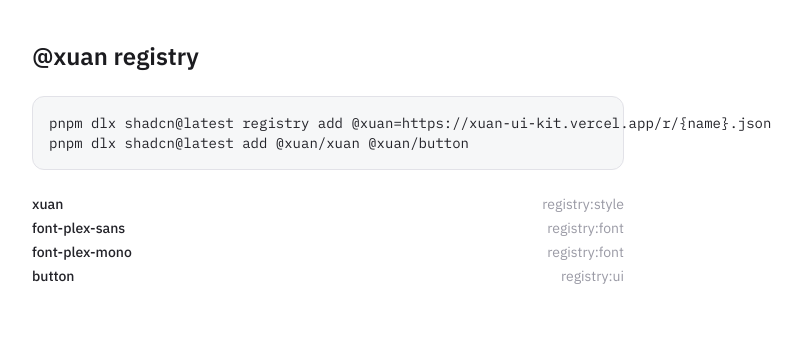
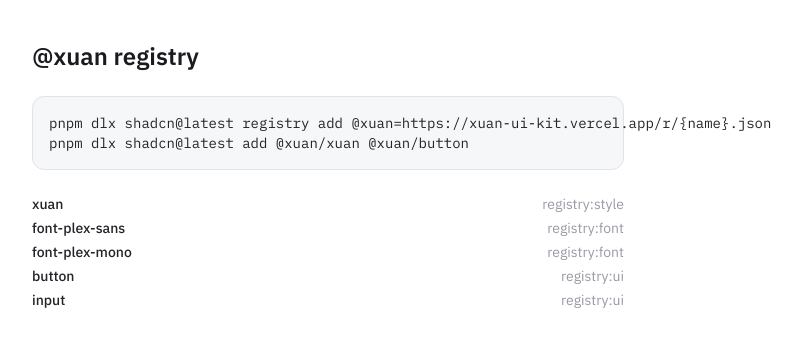
Before and after one commit to xuanvan229/xuan-ui-kit, a Next.js app: page / in a window 1280 px wide. Shown: the top 346 px of the page, without its empty margins (312-1114 px from the left). Built offline with nearby package versions, Linux system fonts and the light colour scheme.

Commit message:
feat(ui): add input

```diff
--- a/registry.json
+++ b/registry.json
@@ -358,6 +358,24 @@
           "type": "registry:ui"
         }
       ]
+    },
+    {
+      "name": "input",
+      "type": "registry:ui",
+      "title": "Input",
+      "description": "Text input with inset shadow, hover/focus/error/disabled states and prefix/suffix slots.",
+      "dependencies": [
+        "@base-ui/react"
+      ],
+      "registryDependencies": [
+        "utils"
+      ],
+      "files": [
+        {
+          "path": "registry/xuan/ui/input.tsx",
+          "type": "registry:ui"
+        }
+      ]
     }
   ]
 }
--- /dev/null
+++ b/registry/xuan/ui/input.tsx
@@ -0,0 +1,59 @@
+"use client"
+
+import { Input as InputPrimitive } from "@base-ui/react/input"
+
+import { cn } from "@/lib/utils"
+
+function Input({ className, ...props }: InputPrimitive.Props) {
+  return (
+    <InputPrimitive
+      data-slot="input"
+      className={cn(
+        "control w-full min-w-0 border border-line-input bg-white font-sans font-normal text-ink inset-input outline-none transition-control placeholder:text-ink-muted hover:border-line-input-hover focus-visible:border-accent-600 focus-visible:focus-ring aria-invalid:border-error aria-invalid:focus-ring-error aria-invalid:focus-visible:focus-ring-error data-invalid:border-error data-invalid:focus-ring-error disabled:cursor-not-allowed disabled:border-disabled-line disabled:bg-disabled-bg disabled:text-ink-disabled disabled:shadow-flat",
+        className
+      )}
+      {...props}
+    />
+  )
+}
+
+function InputGroup({ className, ...props }: React.ComponentProps<"div">) {
+  return (
+    <div
+      data-slot="input-group"
+      className={cn(
+        "relative flex w-full items-center has-[[data-slot=input-prefix]]:[&_[data-slot=input]]:pl-9 has-[[data-slot=input-suffix]]:[&_[data-slot=input]]:pr-11",
+        className
+      )}
+      {...props}
+    />
+  )
+}
+
+function InputPrefix({ className, ...props }: React.ComponentProps<"span">) {
+  return (
+    <span
+      data-slot="input-prefix"
+      className={cn(
+        "pointer-events-none absolute left-3 flex items-center text-ink-muted [&_svg]:size-4",
+        className
+      )}
+      {...props}
+    />
+  )
+}
+
+function InputSuffix({ className, ...props }: React.ComponentProps<"span">) {
+  return (
+    <span
+      data-slot="input-suffix"
+      className={cn(
+        "pointer-events-none absolute right-3 font-sans text-[13px] font-medium text-ink-muted",
+        className
+      )}
+      {...props}
+    />
+  )
+}
+
+export { Input, InputGroup, InputPrefix, InputSuffix }
```
Also changed, not shown: 1 other file (tests, documents, lock files or other folders).
